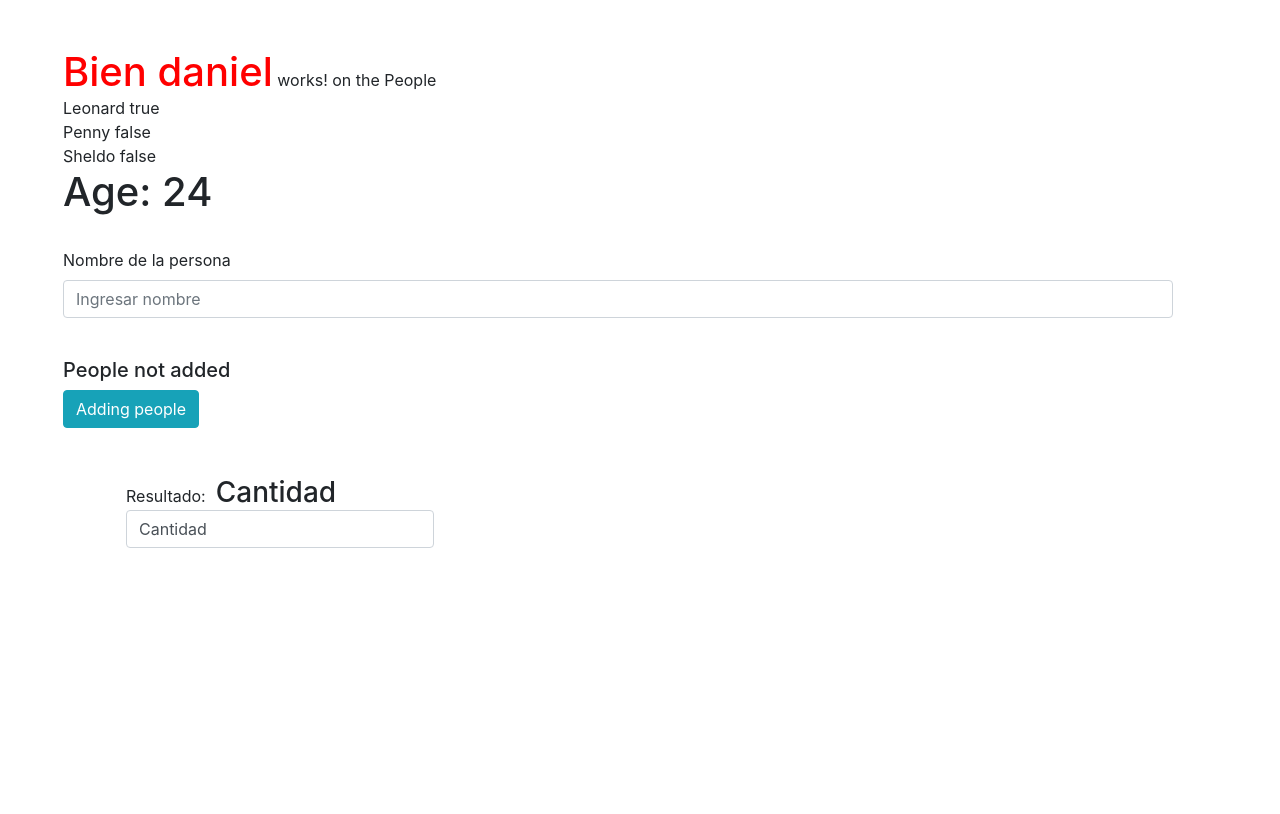
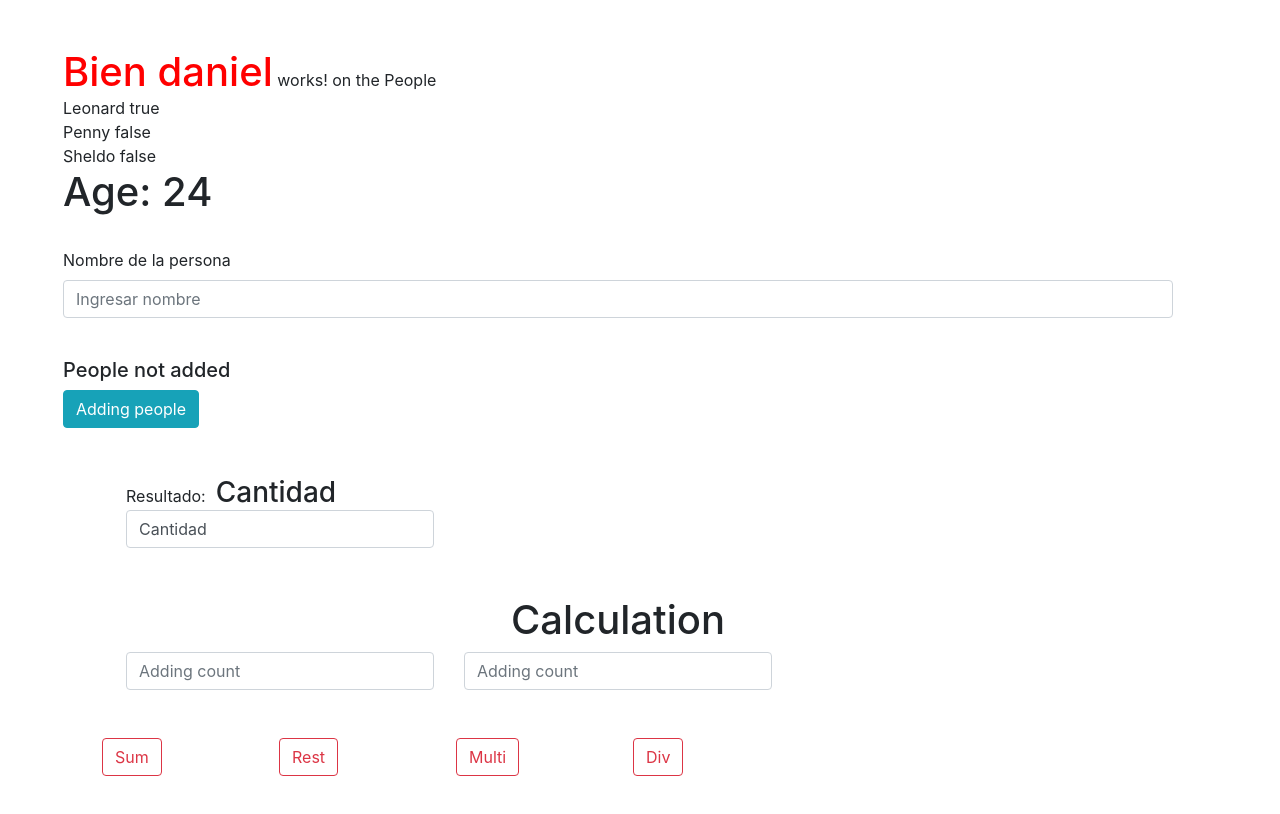
Before and after one commit to BalamQuetzalcoatl/JS, an Angular app in the folder angular7/globalStudy/firstApp/: page / in a window 1280 px wide. Shown: the top 814 px of the page. Built offline with nearby package versions, Linux system fonts and the light colour scheme.

Commit message:
Calculadora

```diff
--- a/angular7/globalStudy/firstApp/src/app/components/people/people.component.html
+++ b/angular7/globalStudy/firstApp/src/app/components/people/people.component.html
@@ -16,3 +16,24 @@
   <div class="col-12"><span>Resultado:</span> <span class="h3 calc">{{ modificar }}</span> </div>
   <div class="col-4"><input type="text" [(ngModel)]="modificar" name="count" id="count" class="form-control" autocomplete="off" placeholder="Adding count"></div>
 </div>
+  <div class="row m-5">
+    <div class="col-12 h1 text-center">Calculation</div>
+    <div class="col-4"><input type="number" [(ngModel)]="val1" name="count" id="count" class="form-control" autocomplete="off" placeholder="Adding count"></div>
+    <div class="col-4"><input type="number" [(ngModel)]="val2" name="count" id="count" class="form-control" autocomplete="off" placeholder="Adding count"></div>
+    <div class="col-4 h3">{{ valResfull }}</div>
+  </div>
+
+  <div class="row m-4">
+    <div class="col-2">
+      <button class="btn btn-outline-danger" (click)="calculated('sum')">Sum</button>
+    </div>
+    <div class="col-2">
+      <button class="btn btn-outline-danger" (click)="calculated('rest')">Rest</button>
+    </div>
+    <div class="col-2">
+      <button class="btn btn-outline-danger" (click)="calculated('multi')">Multi</button>
+    </div>
+    <div class="col-2">
+      <button class="btn btn-outline-danger" (click)="calculated('div')">Div</button>
+    </div>
+  </div>
--- a/angular7/globalStudy/firstApp/src/app/components/people/people.component.ts
+++ b/angular7/globalStudy/firstApp/src/app/components/people/people.component.ts
@@ -35,6 +35,10 @@ export class PeopleComponent {
   personaName = '';
   addedPeople = true;
   modificar = 'Cantidad';
+  val1: number = null;
+  val2: number = null;
+  valResfull: number = null;
+
   getAge = () => this.Age;
 
   onCreatedPerson = () => {
@@ -44,4 +48,19 @@ export class PeopleComponent {
   modificarPersona = (event: Event) => {
     this.personaName = (<HTMLInputElement>event.target).value;
   }
+
+  calculated = (tipo: string) => {
+    if (tipo === 'sum') {
+      return this.valResfull = (Number(this.val1) + Number(this.val2));
+    }
+    if (tipo === 'rest') {
+      return this.valResfull = (Number(this.val1) - Number(this.val2));
+    }
+    if (tipo === 'multi') {
+      return this.valResfull = (Number(this.val1) * Number(this.val2));
+    }
+    if (tipo === 'div') {
+      return this.valResfull = (Number(this.val1) / Number(this.val2));
+    }
+  }
 }
```
